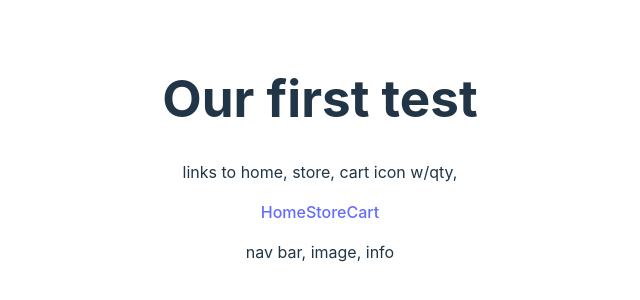
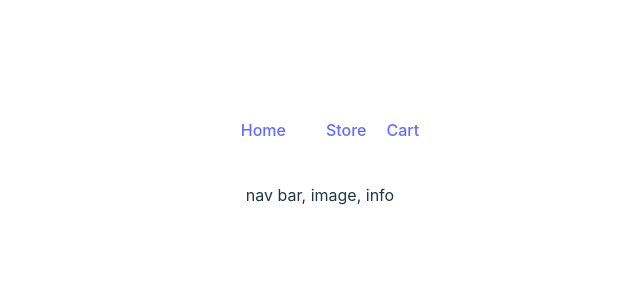
Before and after one commit to dielawn/fake_store, a React (Vite) app: page /home in a window 1280 px wide. Shown: the part 242-542 px from the top of the page, without its empty margins (320-960 px from the left). Built offline with nearby package versions, Linux system fonts and the light colour scheme.

Commit message:
nav bar position and styling

```diff
--- a/src/Home.jsx
+++ b/src/Home.jsx
@@ -4,10 +4,9 @@ const todo = 'nav bar, image, info'
 
 export default function Home() {
     return (
-       <div>
-        <h1>Our first test</h1>
+       <>
          <Nav />
          <p>{todo}</p>
-       </div>
+       </>
     )
 }
--- a/src/Nav.css
+++ b/src/Nav.css
@@ -0,0 +1,18 @@
+.flex {
+    display: flex;
+    justify-content: space-between;
+}
+
+.navBar {
+    position: sticky;
+    top: 0;
+    background-color: rgba(255, 255, 255, 0.956);
+    z-index: 1000;
+    padding: 25px;
+}
+
+.navLink {
+
+    padding: 20px;
+
+}
--- a/src/Nav.jsx
+++ b/src/Nav.jsx
@@ -1,14 +1,15 @@
 import { Link } from 'react-router-dom'
 import './Nav.css'
-const todo =  `links to home, store, cart icon w/qty,`
+
 
 export function Nav() {
     return (
-        <>
-            <p>{todo}</p>
-            <Link to='/home'>Home</Link>
-            <Link to="/store">Store</Link>
+        <div className='flex navBar'>
+            <div>
+                <Link className='navLink' to='/home'>Home</Link>
+                <Link className='navLink' to="/store">Store</Link>
+            </div>
             <Link to='/cart'>Cart</Link>
-        </>
+        </div>
     )
 }
--- a/src/Store.css
+++ b/src/Store.css
@@ -31,3 +31,10 @@
     align-items: center;
     text-align: center;
 }
+
+.descShowHideBtn {
+    background-color: transparent;
+    color: #000;
+    outline: none;
+    border: none;
+}
--- a/src/Store.jsx
+++ b/src/Store.jsx
@@ -52,8 +52,6 @@ export function Store() {
 
         fetchItems()
     }, [])
-    console.log(inventory)
-
 
 
     if (loading) return <p>Loading...</p>
@@ -69,11 +67,11 @@ export function Store() {
                     <img src={item.image} alt={item.title} className='productImg' />
                     <p>{item.title}</p>
                     {item.isDescVis && <p>{item.description}</p>}
-                    <button onClick={() => handleDiscVis(item.id)}>
+                    <button className='descShowHideBtn' onClick={() => handleDiscVis(item.id)}>
                     {item.isDescVis ?
                         <span className="material-symbols-outlined" >expand_less</span>
                         :
-                        <>{item.description.slice(0, 20) + '...'}<span className="material-symbols-outlined" > expand_more</span></>}
+                        <>{item.description.slice(0, 20) + '...'}<span className="material-symbols-outlined" >expand_more</span></>}
                     </button>
 
 
```
